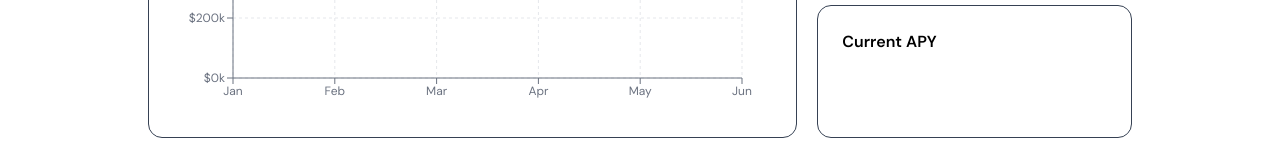
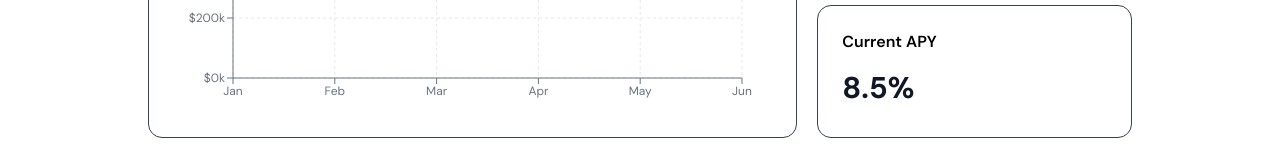
Before and after one commit to Apurvborhade/UniFlow, a Next.js app in the folder frontend/: page / in a window 1280 px wide. Shown: the part 718-878 px from the top of the page. Built offline with nearby package versions, Linux system fonts and the light colour scheme.

Commit message:
Added Current APY contents

```diff
--- a/frontend/app/(root)/page.tsx
+++ b/frontend/app/(root)/page.tsx
@@ -90,6 +90,7 @@ const Dashboard = () => {
 
             <div className="bg-white border  flex-1   h-full  border-gray-700 rounded-xl p-6">
               <h3 className="text-black font-semibold mb-4">Current APY</h3>
+              <p className="text-3xl font-bold text-gray-900">8.5%</p>
             </div>
           </div>
         </div>
```
